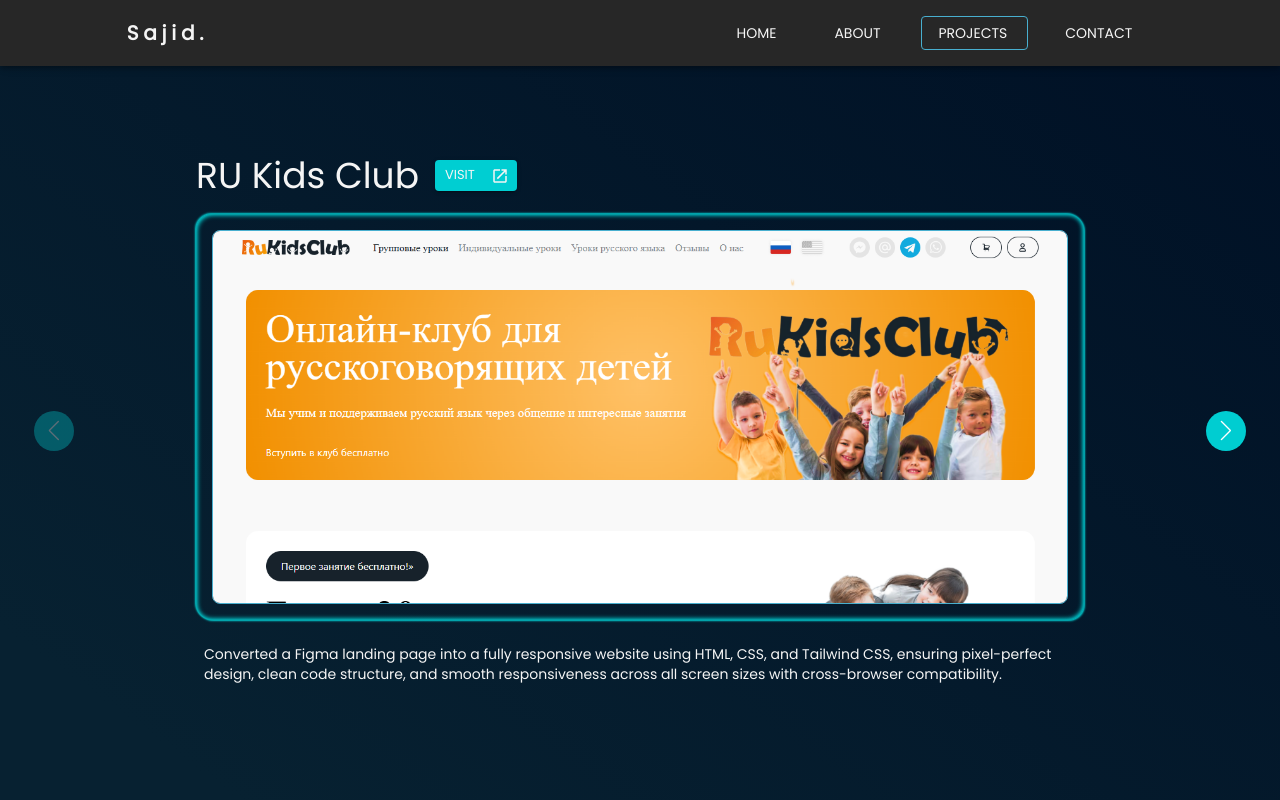
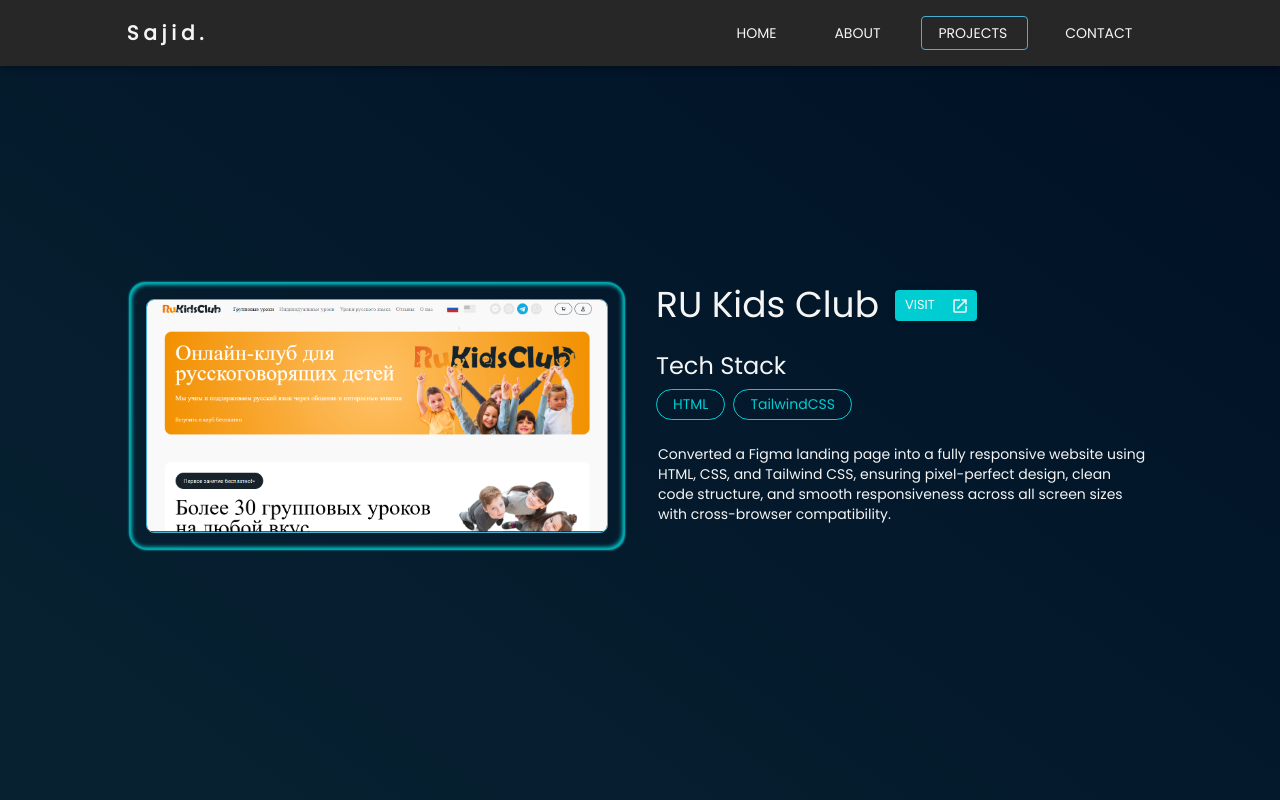
Before and after one commit to sajid-ahmed2816/react_portfolio, a React (Create React App) app: page /projects in a window 1280 px wide. Shown: the top 800 px of the page. Built offline with nearby package versions, Linux system fonts and the light colour scheme.

Commit message:
update changes

```diff
--- a/src/App.css
+++ b/src/App.css
@@ -40,7 +40,7 @@
   background: #00ffffc9;
 }
 
-@media (max-width: 900px) {
+@media (max-width: 1280px) {
 
   .swiper-button-prev,
   .swiper-button-next {
@@ -48,7 +48,7 @@
   }
 }
 
-@media (min-width: 900px) {
+@media (min-width: 1280px) {
   .swiper-scrollbar.swiper-scrollbar-horizontal {
     display: none;
   }
--- a/src/layout/index.js
+++ b/src/layout/index.js
@@ -1,14 +1,25 @@
 import { useEffect } from "react";
 import { Outlet, useLocation } from 'react-router-dom';
 import { Box } from "@mui/material";
+import AOS from "aos";
+import "aos/dist/aos.css";
 import Header from "./Header";
 import Footer from "./Footer";
 import "../App.css"
 
 function Layout() {
   const { pathname } = useLocation();
+
   useEffect(() => {
     window.scrollTo(0, 0);
+  }, [pathname]);
+
+  useEffect(() => {
+    AOS.init({
+      disable: "phone",
+      duration: 700,
+      easing: "ease-out-cubic",
+    });
   }, [pathname]);
 
   return (
--- a/src/views/Project/index.js
+++ b/src/views/Project/index.js
@@ -21,49 +21,57 @@
     title: "RU Kids Club ",
     description: "Converted a Figma landing page into a fully responsive website using HTML, CSS, and Tailwind CSS, ensuring pixel-perfect design, clean code structure, and smooth responsiveness across all screen sizes with cross-browser compatibility.",
     link: "https://ru-kids-learning.netlify.app/",
-    image: Images.kids_learning
+    image: Images.kids_learning,
+    techStacks: ["HTML", "TailwindCSS"]
   },
   {
     title: "Learn Hub",
     description: "This website is adapted from a Figma design into a HTML & CSS website, utilizing TailwindCSS for reponsiveness. The site is fully media responsive, ensuring it looks great on any device with cross-browser compatibility.",
     link: "https://hub-learning-web.netlify.app/",
-    image: Images.learning_hub
+    image: Images.learning_hub,
+    techStacks: ["HTML", "TailwindCSS", "Swiper"]
   },
   {
     title: "Tara & Shine",
     description: "This website is adapted from a Figma design into a React.js application, utilizing MUI for styling. The site is fully media responsive, ensuring it looks great on any device. By combining React.js for dynamic functionality and MUI for a consistent.",
     link: "https://tara-web.netlify.app/",
-    image: Images.taraShine
+    image: Images.taraShine,
+    techStacks: ["React", "Material UI", "Swiper", "React Hook Form"]
   },
   {
     title: "WizardZ",
     description: "This website is adapted from a Figma design into a React.js application, utilizing TailwindCSS for styling and GSAP for creative animation. The site is fully media responsive, ensuring it looks and feel great on any device. By combining React.js and GSAP for modern aesthetic.",
     link: "https://react-wizard-gsap.vercel.app/",
-    image: Images.wizard_z
+    image: Images.wizard_z,
+    techStacks: ["React", "Material UI", "GSAP", "Swiper", "React Hook Form"]
   },
   {
     title: "Todo App",
     description: "A task management tool developed with React.js and Firebase. It offers real-time updates with Firebase, a responsive design for all devices, and intuitive task management. The frontend is built with React.js, and the backend is powered by Firebase.",
     link: "https://app-reactjs-todo.netlify.app/",
-    image: Images.todoApp
+    image: Images.todoApp,
+    techStacks: ["React", "Material UI", "Axios"]
   },
   {
     title: "Quiz App",
     description: "The Quiz App is built with React.js and styled using Tailwind CSS for a modern, responsive design. It fetches diverse questions from Quiz.io, offering an engaging and easy-to-navigate interface. This combination ensures a seamless and enjoyable quizzing experience.",
     link: "https://react-js-quizapp.netlify.app/",
-    image: Images.quizApp
+    image: Images.quizApp,
+    techStacks: ["React", "Material UI", "Axios"]
   },
   {
     title: "Ecommerce Website",
     description: "This is a e-commerce web app, developed in React.js, utilizing react-bootstrap for styling the UI, used fakestore API to fetch products, used google maps API for store locater. Admin dashboard and backend is under developement, In future this app will be a fullstack MERN App.",
     link: "https://e-commerce-react-js-web.netlify.app/",
-    image: Images.ecommerceWeb
+    image: Images.ecommerceWeb,
+    techStacks: ["MongoDB", "Express JS", "React JS", "Node JS", "React Bootstrap", "Swiper", "Axios"]
   },
   {
     title: "Strindberg Bilvard",
     description: "Converted a Figma landing page web application using Next.js with a custom admin dashboard, styled and made fully responsive using Material UI (MUI). Implemented a clean, scalable layout with optimized components, ensuring smooth performance and consistent UI across all screen sizes.",
     link: "https://strindbergs-bilvard.vercel.app/",
-    image: Images.strindberg_bilvard
+    image: Images.strindberg_bilvard,
+    techStacks: ["Next JS", "Material UI", "Axios", "React Hook Form"]
   },
 ]
   ;
@@ -83,8 +91,8 @@
             sx={{
               display: 'flex',
               alignItems: "center",
-              pt: { xl: "66px", lg: "66px", md: "66px", sm: "66px", xs: "44px" },
-              height: '100vh'
+              pt: { xl: "66px", lg: "66px", md: "66px", sm: "90px", xs: "72px" },
+              height: { md: '100vh', sm: "100vh", xs: "100%" }
             }}
           >
             <Swiper
@@ -93,6 +101,7 @@
               slidesPerView={1}
               navigation
               scrollbar={{ draggable: true }}
+              style={{ padding: "4px" }}
             >
               {projectsData.map((item, i) => (
                 <SwiperSlide key={i}>
@@ -100,11 +109,35 @@
                     container
                     alignItems={"center"}
                     justifyContent={"center"}
-                    gap={2}
-                    px={{ xl: 3, lg: 3, md: 3, sm: 0, xs: 0 }}
-                    py={{ xl: 3, lg: 3, md: 3, sm: 2, xs: 2 }}
                   >
-                    <Grid item xl={9} lg={9} md={9} sm={12} xs={12}>
+                    <Grid item md={10} sm={12} xs={12}>
+                      <Grid container spacing={4}>
+                        <Grid item xl={6} lg={6} md={6} sm={6} xs={12} style={{ flex: 1 }}>
+                          <Box
+                            sx={{
+                              p: 2,
+                              borderRadius: "16px",
+                              boxShadow: `#00ffffc9 1px 1px 5px 0px inset, #00ffffc9 -1px -1px 5px 0px inset, #00ffffc9 1px 1px 2px 0px, #00ffffc9 -1px -1px 2px 0px`,
+                              height: "100%"
+                            }}
+                          >
+                            <CardMedia
+                              component={"img"}
+                              src={item.image}
+                              sx={{
+                                width: "100%",
+                                height: "100%",
+                                objectFit: "cover",
+                                objectPosition: "top",
+                                borderRadius: "8px",
+                                border: `1px solid ${Colors.primary}`
+                              }}
+                            />
+                          </Box>
+                        </Grid>
+                        <Grid item xl={6} lg={6} md={6} sm={6} xs={12}>
+                          <Grid container rowSpacing={3}>
+                            <Grid item md={12} sm={12} xs={12}>
                               <Box
                                 sx={{
                                   display: "flex",
@@ -116,7 +149,7 @@
                                 <Button
                                   size={"small"}
                                   sx={{
-                            display: { xl: "flex", lg: "flex", md: "flex", sm: "none", xs: "none" },
+                                    display: { xl: "flex", lg: "flex", md: "flex", sm: "flex", xs: "none" },
                                     gap: "8px",
                                     color: Colors.white,
                                     background: Colors.primary2,
@@ -133,44 +166,54 @@
                                 </Button>
                               </Box>
                             </Grid>
-                    <Grid item xl={9} lg={9} md={9} sm={12} xs={12}>
+                            <Grid item md={12} sm={12} xs={12}>
                               <Box
                                 sx={{
-                          p: 2,
-                          borderRadius: "16px",
-                          boxShadow: `#00ffffc9 1px 1px 5px 0px inset, #00ffffc9 -1px -1px 5px 0px inset, #00ffffc9 1px 1px 2px 0px, #00ffffc9 -1px -1px 2px 0px`
+                                  display: "flex",
+                                  flexDirection: "column",
+                                  gap: 1
                                 }}
                               >
-                        <CardMedia
-                          component={"img"}
-                          src={item.image}
+                                <Typography
+                                  variant={"h2"}
                                   sx={{
-                            aspectRatio: "16/7",
-                            width: "100%",
-                            objectFit: "cover",
-                            objectPosition: "top",
-                            borderRadius: "8px",
-                            border: `1px solid ${Colors.primary}`
+                                    fontSize: "24px",
+                                    color: Colors.white
                                   }}
-                        />
+                                >Tech Stack</Typography>
+                                <Box
+                                  sx={{
+                                    display: "flex",
+                                    alignItems: "center",
+                                    flexWrap: "wrap",
+                                    gap: 1
+                                  }}
+                                >
+                                  {item.techStacks.map((tech, ind) => (
+                                    <Typography
+                                      sx={{
+                                        display: "flex",
+                                        alignItems: "center",
+                                        p: "4px 16px",
+                                        border: `1px solid ${Colors.primary2}`,
+                                        borderRadius: "32px",
+                                        fontSize: "14px",
+                                        color: Colors.primary2,
+                                        whiteSpace: "nowrap"
+                                      }}
+                                    >
+                                      {tech}
+                                    </Typography>
+                                  ))}
+                                </Box>
                               </Box>
                             </Grid>
-                    <Grid item xl={9} lg={9} md={9} sm={12} xs={12}>
-                      <Box
-                        sx={{
-                          p: 1
-                        }}
-                      >
+                            <Grid item md={12} sm={12} xs={12}>
+                              <Box sx={{ pl: "2px" }}>
                                 <Typography variant='body2' style={{ color: Colors.white }}>{item.description}</Typography>
                               </Box>
                             </Grid>
-                    <Grid item xl={9} lg={9} md={9} sm={12} xs={12} sx={{ display: { xl: "none", lg: "none", md: "none", sm: "flex", xs: "flex" } }}>
-                      <Box
-                        sx={{
-                          p: 1,
-                          width: "100%"
-                        }}
-                      >
+                            <Grid item md={12} sm={12} xs={12} sx={{ display: { xl: "none", lg: "none", md: "none", sm: "none", xs: "flex" } }}>
                               <Button
                                 fullWidth={true}
                                 size={"large"}
@@ -188,7 +231,10 @@
                               >
                                 Visit
                               </Button>
-                      </Box>
+                            </Grid>
+                          </Grid>
+                        </Grid>
+                      </Grid>
                     </Grid>
                   </Grid>
                 </SwiperSlide>
```
Also changed, not shown: src/App.js (+4 -16 lines), src/layout/Footer/index.js (+8 -2 lines). Lines whose indentation alone changed are shown as unchanged.
